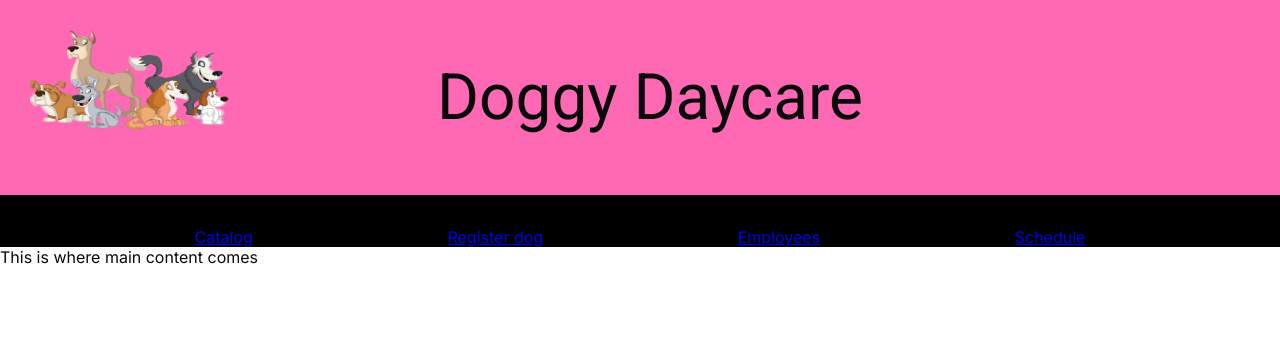
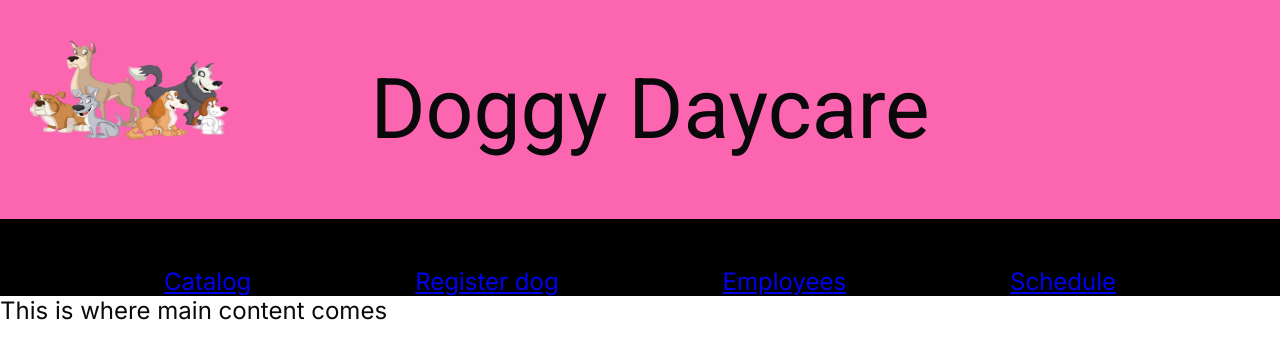
Before and after one commit to liber09/DoggyDaycare, a Next.js app: page / in a window 1280 px wide. Shown: the top 358 px of the page. Built offline with nearby package versions, Linux system fonts and the light colour scheme.

Commit message:
header layout changes

```diff
--- a/src/app/globals.scss
+++ b/src/app/globals.scss
@@ -20,4 +20,9 @@ body {
   overflow-x: hidden;
   color: $c-font;
   background: $c-background;
+  font-family: Roboto;
+  font-size: 16px;
+  @media (min-width: $bp-large){
+      font-size: 24px;
+  }
 }
--- a/src/components/header/page.module.scss
+++ b/src/components/header/page.module.scss
@@ -14,23 +14,25 @@
     width: 100px;
     height: 68px;
     position: absolute;
-    top: 30px;
+    top: 20px;
     left: 30px;
     @media screen and (min-width: $bp-large_medium) {
         width: 200px;
         height: 136px;
+        top: 40px;
     }
     @media screen and (min-width: $bp-medium) {
         width: 150x;
         height: 102px;
+        top: 40px;
     }
 }
 .title{
     font-family: 'Roboto', sans-serif;
-    font-size: 1em;
+    font-size: 2em;
     padding: 30px;
     margin-left: 20px;
     @media screen and (min-width: $bp-medium) {
-        font-size: 4em;
+        font-size: 3.5em;
     }
 }
--- a/src/styles/variables.scss
+++ b/src/styles/variables.scss
@@ -6,4 +6,4 @@ $c-font: #09090b;
 $c-background: #FFFFFF;
 $c-menuBackground: #000000;
 $c-hover: #00cafd;
-$c-pink: Hotpink;
+$c-pink: rgb(252, 102, 177);
```
